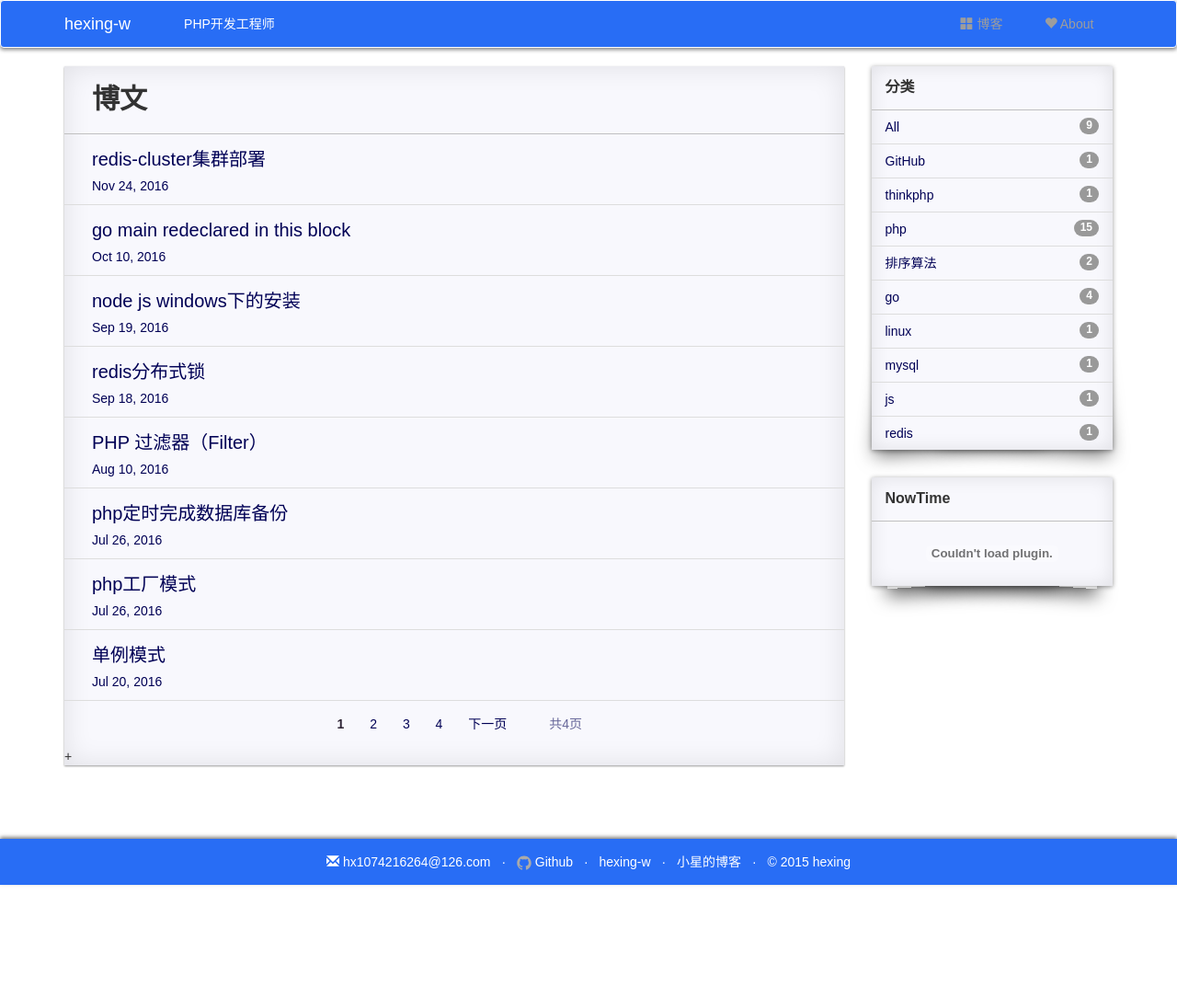
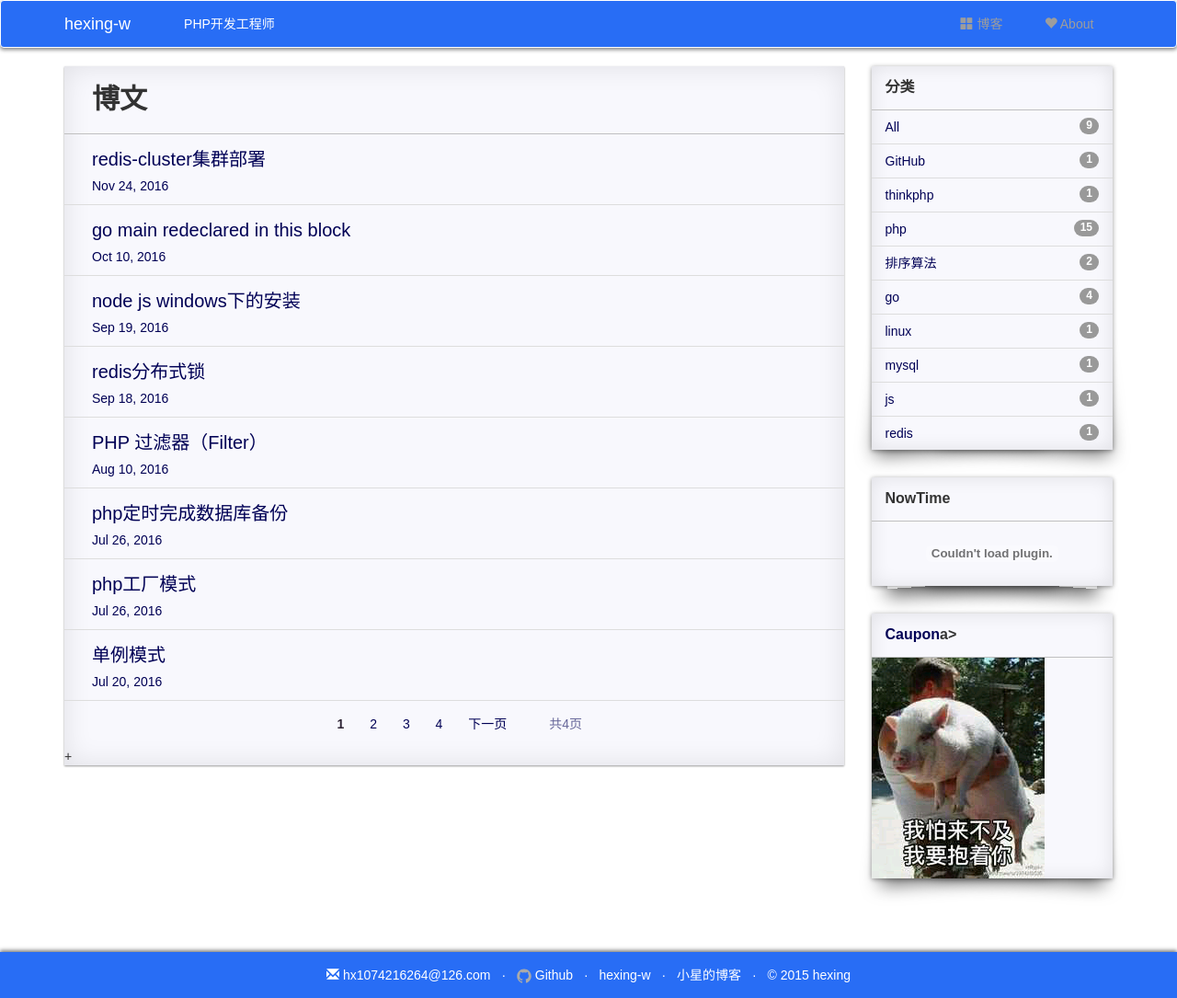
Before and after one commit to hexing-w/hexing-w.github.io, a Jekyll site: the page built from index.html, in a window 1280 px wide. Shown: the whole page at 92% size. Built offline with Jekyll 4.4.1, drawn with Linux system fonts in a browser that asks for light colours; nearby versions of some CDN libraries; the list of posts is cut into pages by our own code; comment, search, counter and statistics services are not loaded; a style sheet for code colours, icons or effects is not loaded; before the commit the page ends 1024 px from its top, so only the background shows below that.

Commit message:
pics add

```diff
--- a/index.html
+++ b/index.html
@@ -95,11 +95,12 @@ layout: default
       </div>
       <embed wmode="transparent" src="http://www.limou.net/time.swf" quality="high" bgcolor="#ffffff" width="100%" height="70" name="honehoneclock" align="middle" allowscriptaccess="always" type="application/x-shockwave-flash" pluginspage="http://www.macromedia.com/go/getflashplayer">
     </div>
+
+        <div class="shadow-corner-curl hidden-xs" style="margin-top:30px;">
+      <div class="categories-list-header">
+        <a href="http://www.niupr.com/?u=36">Caupon</a>a>
+      </div>
+      <a href="http://www.niupr.com/?u=36"><img src="http://hexing-w.github.io/css/pics/fun.png"></a>
+    </div>
   </div>
-
-
-
-
-
-
 </div>
```
Also changed, not shown: css/pics/fun.png (added).
